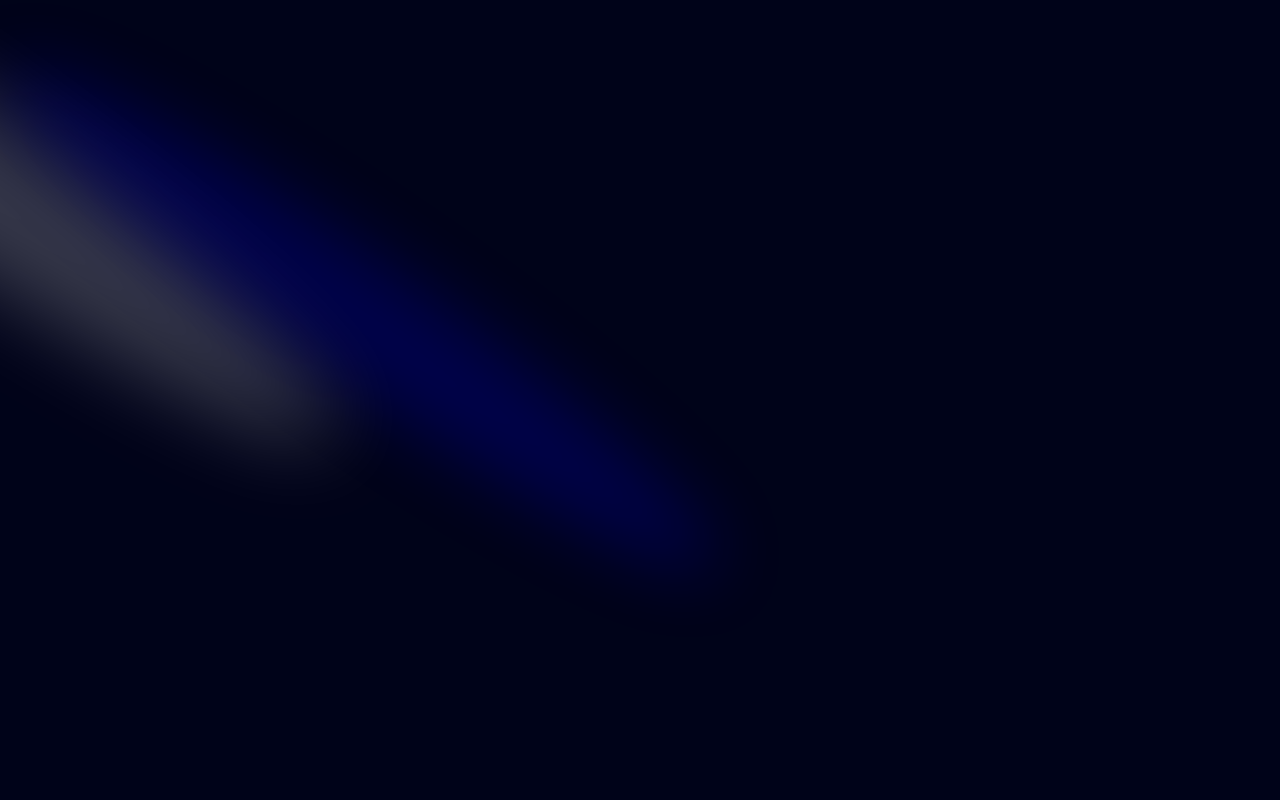
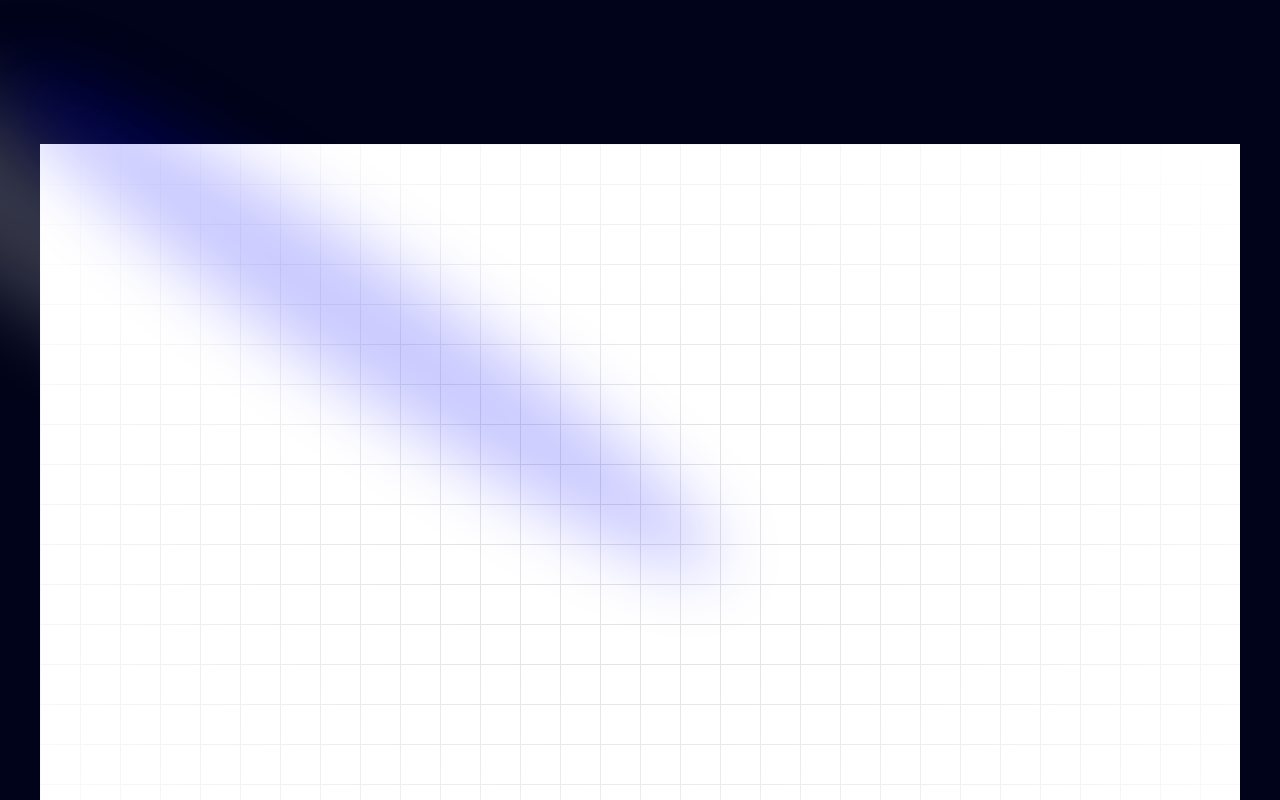
Before and after one commit to mhmdshameer/Portfolio, a Next.js app: page / in a window 1280 px wide. Shown: the top 800 px of the page. Built offline with nearby package versions, Linux system fonts and the light colour scheme.

Commit message:
background grid

```diff
--- a/components/Hero.tsx
+++ b/components/Hero.tsx
@@ -1,5 +1,6 @@
 import React from 'react'
 import { Spotlight } from './ui/Spotlight'
+import { cn } from '@/lib/utils'
 
 const Hero = () => {
   return (
@@ -9,6 +10,18 @@
             <Spotlight className='-top-10 -left-full h-[80vh] w-[50vw]' fill="purple" />
             <Spotlight className='top-28 left-80 h-[80vh] w-[50vw]' fill="blue" />
         </div>
+        <div className="relative flex h-screen w-full items-center justify-center bg-white dark:bg-black-100">
+      <div
+        className={cn(
+          "absolute inset-0",
+          "[background-size:40px_40px]",
+          "[background-image:linear-gradient(to_right,#e4e4e7_1px,transparent_1px),linear-gradient(to_bottom,#e4e4e7_1px,transparent_1px)]",
+          "dark:[background-image:linear-gradient(to_right,#262626_1px,transparent_1px),linear-gradient(to_bottom,#262626_1px,transparent_1px)]",
+        )}
+      />
+      {/* Radial gradient for the container to give a faded look */}
+      <div className="pointer-events-none absolute inset-0 flex items-center justify-center bg-white [mask-image:radial-gradient(ellipse_at_center,transparent_20%,black)] dark:bg-black-100"/>
+    </div>
     </div>
   )
 }
```
